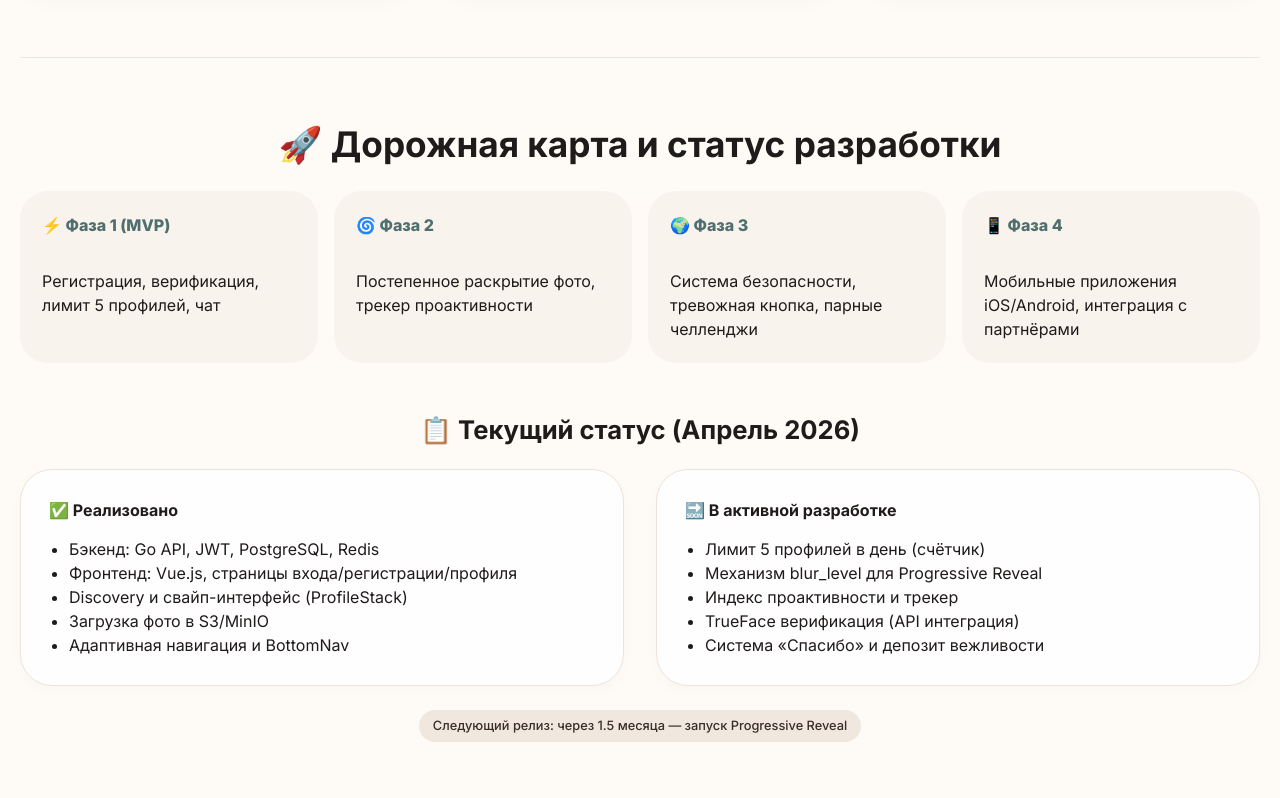
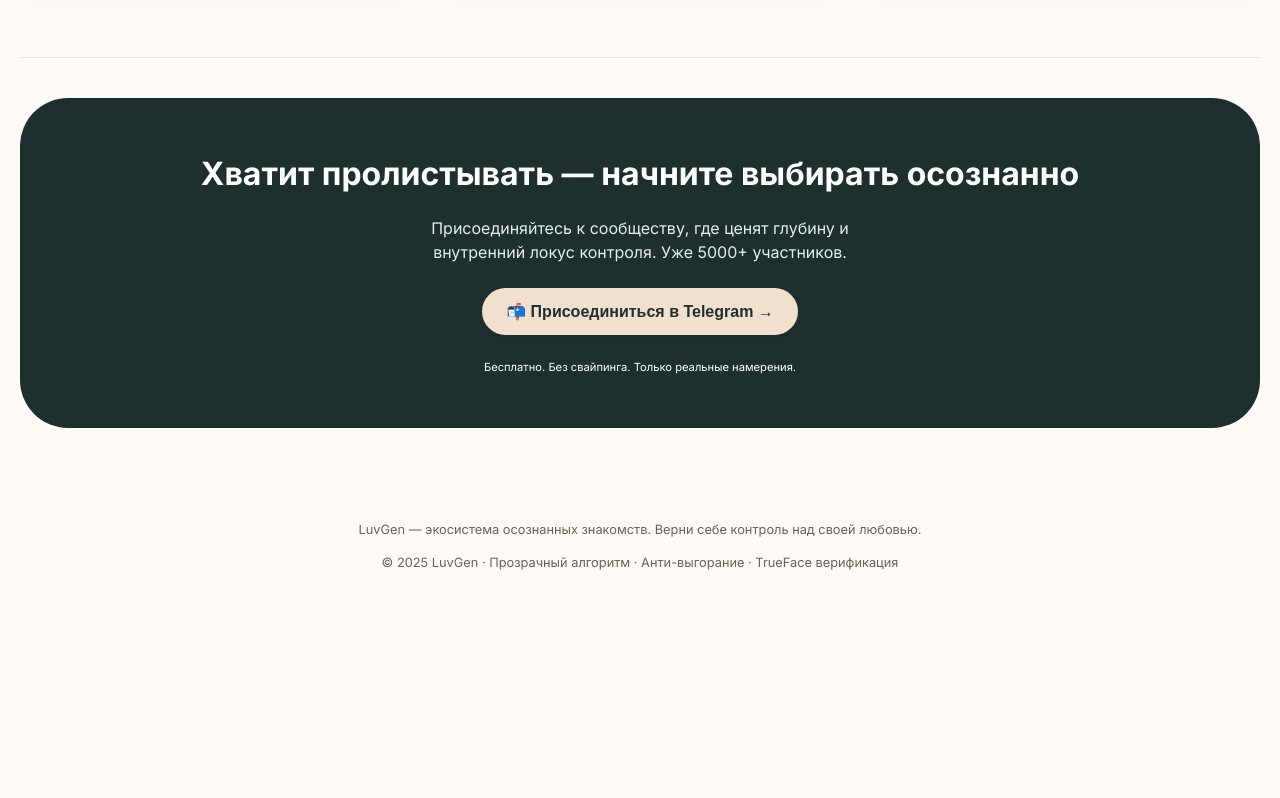
Before and after one commit to MaKrotos/luvgen.github.io, a plain HTML site: page index.html in a window 1280 px wide. Shown: the part 3922-4720 px from the top of the page. After the commit the page ends 4526 px from the top, so only its background shows below. Drawn offline with Linux system fonts and the light colour scheme.

Commit message:
Update index.html

```diff
--- a/index.html
+++ b/index.html
@@ -832,43 +832,7 @@
     </div>
   </section>
 
-  <!-- ROADMAP & ТЕКУЩИЙ СТАТУС РАЗРАБОТКИ (РАСШИРЕН) -->
-  <section id="roadmap">
-    <h2 class="section-title">🚀 Дорожная карта и статус разработки</h2>
-    <div class="roadmap">
-      <div class="phase"><span>⚡ Фаза 1 (MVP)</span><br>Регистрация, верификация, лимит 5 профилей, чат</div>
-      <div class="phase"><span>🌀 Фаза 2</span><br>Постепенное раскрытие фото, трекер проактивности</div>
-      <div class="phase"><span>🌍 Фаза 3</span><br>Система безопасности, тревожная кнопка, парные челленджи</div>
-      <div class="phase"><span>📱 Фаза 4</span><br>Мобильные приложения iOS/Android, интеграция с партнёрами</div>
-    </div>
 
-    <div style="margin-top: 48px;">
-      <h3 style="font-size: 1.6rem; margin-bottom: 20px; text-align: center;">📋 Текущий статус (Апрель 2026)</h3>
-      <div class="two-columns">
-        <div class="col">
-          <h4>✅ Реализовано</h4>
-          <ul style="padding-left: 20px; margin-top: 15px;">
-            <li>Бэкенд: Go API, JWT, PostgreSQL, Redis</li>
-            <li>Фронтенд: Vue.js, страницы входа/регистрации/профиля</li>
-            <li>Discovery и свайп-интерфейс (ProfileStack)</li>
-            <li>Загрузка фото в S3/MinIO</li>
-            <li>Адаптивная навигация и BottomNav</li>
-          </ul>
-        </div>
-        <div class="col">
-          <h4>🔜 В активной разработке</h4>
-          <ul style="padding-left: 20px; margin-top: 15px;">
-            <li>Лимит 5 профилей в день (счётчик)</li>
-            <li>Механизм blur_level для Progressive Reveal</li>
-            <li>Индекс проактивности и трекер</li>
-            <li>TrueFace верификация (API интеграция)</li>
-            <li>Система «Спасибо» и депозит вежливости</li>
-          </ul>
-        </div>
-      </div>
-      <p style="text-align: center; margin-top: 24px;"><span class="badge">Следующий релиз: через 1.5 месяца — запуск Progressive Reveal</span></p>
-    </div>
-  </section>
 
   <!-- CTA FINAL -->
   <div class="cta-section">
```
